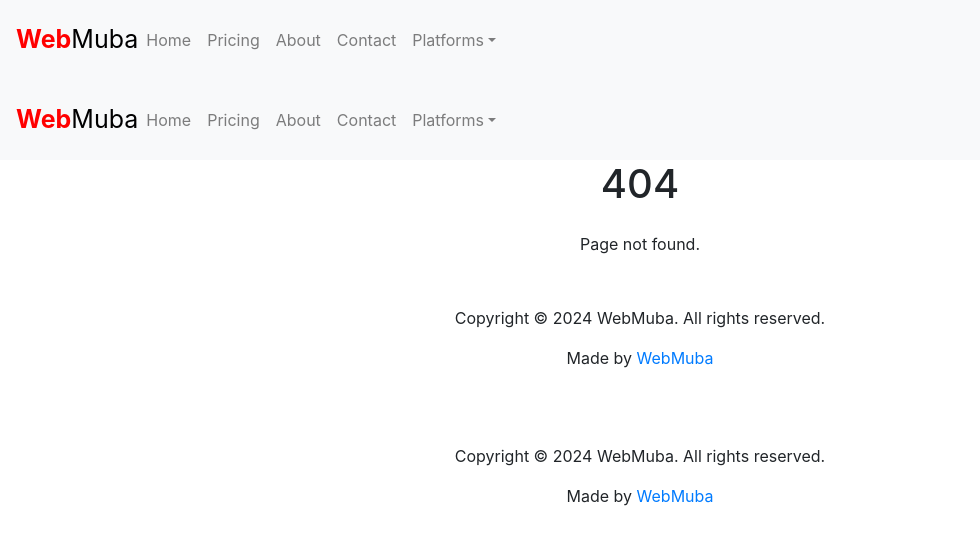
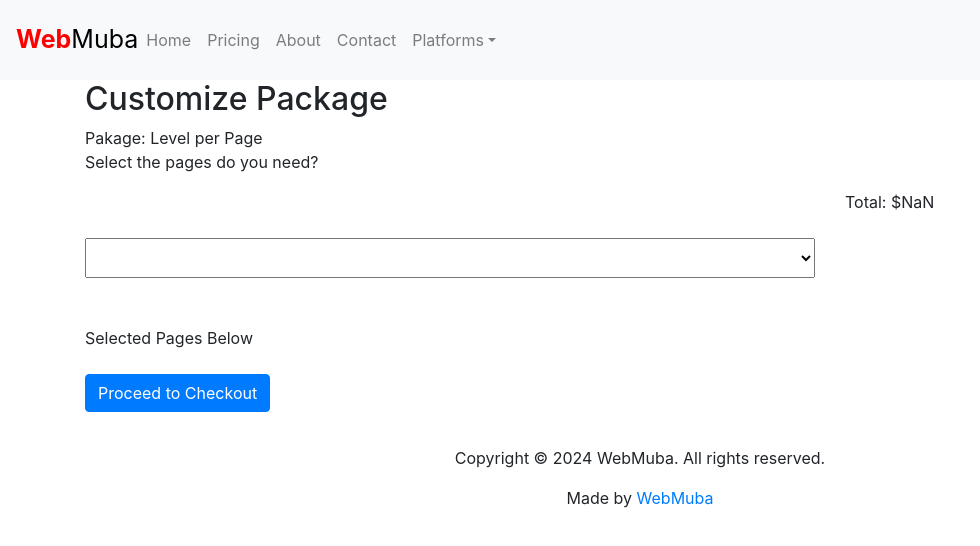
Before and after one commit to Blueat19/portfolio-webmuba, a React (Create React App) app: page /CustomizePackage in a window 1280 px wide. Shown: the top 546 px of the page, without its empty margins (0-980 px from the left). Built offline with nearby package versions, Linux system fonts and the light colour scheme.

Commit message:
Created component customize package

```diff
--- a/src/App.js
+++ b/src/App.js
@@ -8,6 +8,7 @@ import Errorpage from './pages/Errorpage';
 import Pricing from './pages/pricing';
 import Header from "./components/Header";
 import Footer from './components/Footer';
+import CustomizePackage from './pages/CustomizePackage';
 
 function App() {
   return (
@@ -21,6 +22,7 @@ function App() {
           <Route path="/contact" element={<Contact />} />
           <Route path="/pricing" element={<Pricing />} />
           <Route path="*" element={<Errorpage />} />
+          <Route path = "/CustomizePackage" element={<CustomizePackage/>}/>
         </Routes>
         <TitleUpdater />
         <Footer/>
--- /dev/null
+++ b/src/pages/CustomizePackage.js
@@ -0,0 +1,56 @@
+import React, { useState } from 'react'
+import { Container, Row, Col, Button } from 'react-bootstrap'
+
+export default function CustomizePackage({ pageValue }) {
+  const [cart, setCart] = useState([])
+
+  const handlePagesChange = (e) => {
+    const value = e.target.value
+    setCart((prevCart) => {
+      if (prevCart.indexOf(value) === -1) {
+        return [...prevCart, value]
+      }
+      return prevCart
+    })
+  }
+
+  const totalPrice = cart.length * pageValue
+
+  return (
+    <Container className="mt-10">
+      <h2 className="text-2xl font-bold">Customize Package</h2>
+      <div>Pakage: Level {pageValue} per Page</div>
+      <p className="text-xl">Select the pages do you need?</p>
+      <Row>
+        <Col xs={12} md={8}>
+          <select className="bg-gray-200 rounded-md p-2 my-5 w-100" value={''} onChange={handlePagesChange}>
+            <option ></option>
+            <option value="Home">Home</option>
+            <option value="About">About</option>
+            <option value="Contact">Contact</option>
+            <option value="Pricing">Pricing</option>
+            <option value="Product/Services">Product/Services</option>
+            <option value="Blog/Articles">Blog/Articles</option>
+            <option value="Events">Events</option>
+            <option value="SiteMap">SiteMap</option>
+            <option value="Portfolio">Portfolio</option>
+          </select>
+        </Col>
+        <Col xs={12} md={4}>
+          <p className="text-end text-xl">
+            Total: ${totalPrice.toFixed(2)}
+          </p>
+        </Col>
+      </Row>
+      <div>Selected Pages Below</div>
+      <div className="Cart">
+        {cart.map((item, index) => (
+          <div key={index}>{item}</div>
+        ))}
+        <Button variant="primary" className="mt-4">
+          Proceed to Checkout
+        </Button>
+      </div>
+    </Container>
+  )
+}
--- a/src/pages/pricing.js
+++ b/src/pages/pricing.js
@@ -5,7 +5,7 @@ import Col from "react-bootstrap/Col";
 import Row from "react-bootstrap/Row"; // Ensure Row is imported
 import { motion } from "framer-motion";
 
-export default function Pricing() {
+export default function Pricing({ pageValue }) {
   const pricing = [
   {
    name: "Level 1",
@@ -19,12 +19,12 @@ export default function Pricing() {
    ],
    button: {
     text: "Get Started",
-    link: "/",
+    link: `/CustomizePackage?pageValue=${25}`,
    },
   },
   {
    name: "Level 2",
-   price: "45 Usd Per Page", // Updated this line
+   price: "45 Usd Per Page",
    popular: true,
    features: [
     "Animated and stylish pages",
@@ -34,7 +34,7 @@ export default function Pricing() {
    ],
    button: {
     text: "Get Started",
-    link: "#",
+    link: `/CustomizePackage?pageValue=${45}`,
    },
   },
   {
@@ -48,8 +48,8 @@ export default function Pricing() {
     "24/7 Phone Support",
    ],
    button: {
-    text: "Contact us",
-    link: "/contact",
+    text: "Get Started",
+     link: `/CustomizePackage?pageValue=${60}`,
    },
   },
  ];
```
